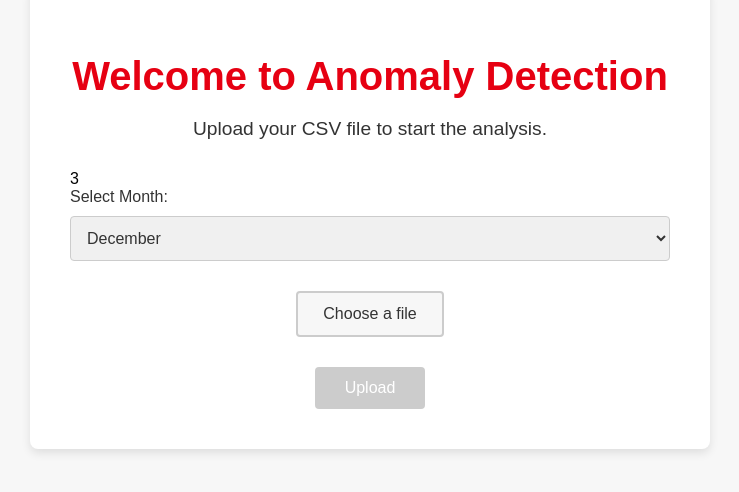
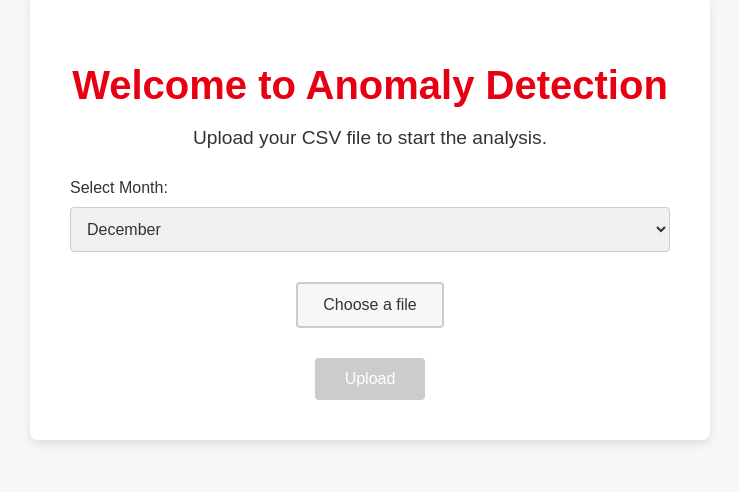
Before and after one commit to dhifanfadhilah/anomaly-detection, a React (Create React App) app in the folder frontend/: page / in a window 1280 px wide. Shown: the part 182-674 px from the top of the page, without its empty margins (270-1009 px from the left). Built offline with nearby package versions, Linux system fonts and the light colour scheme.

Commit message:
fix code

```diff
--- a/frontend/src/pages/Home.js
+++ b/frontend/src/pages/Home.js
@@ -14,7 +14,6 @@ const Home = ({ onUploadSuccess }) => {
       <div className="content">
         <h1 className="heading">Welcome to Anomaly Detection</h1>
         <p className="subheading">Upload your CSV file to start the analysis.</p>
-3
         <div className="month-selector">
           <label htmlFor="month" className="month-label">Select Month:</label>
           <select
```
